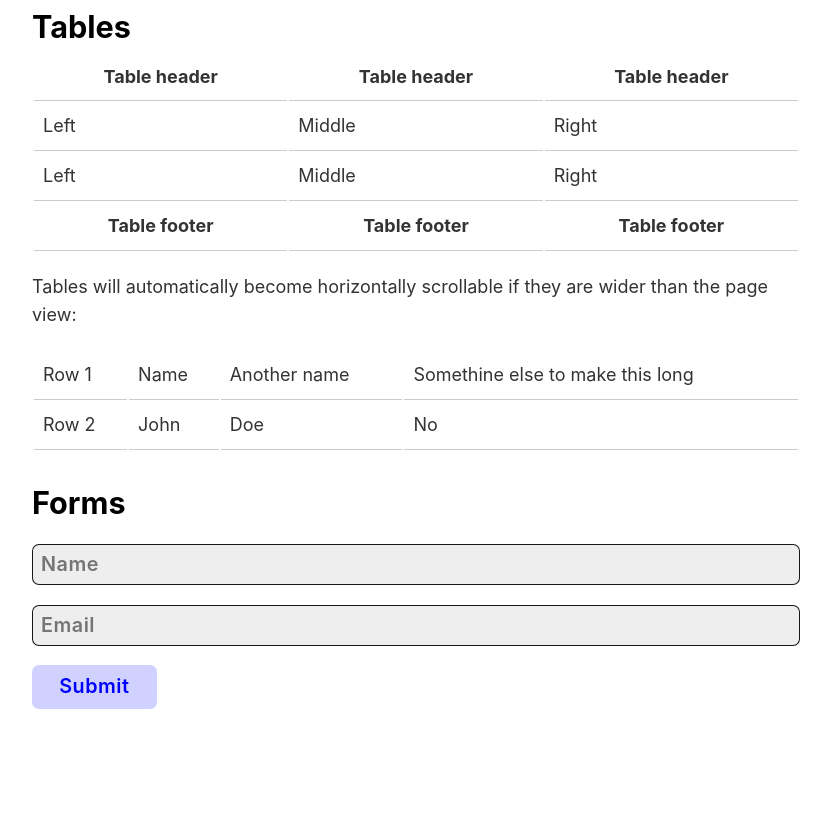
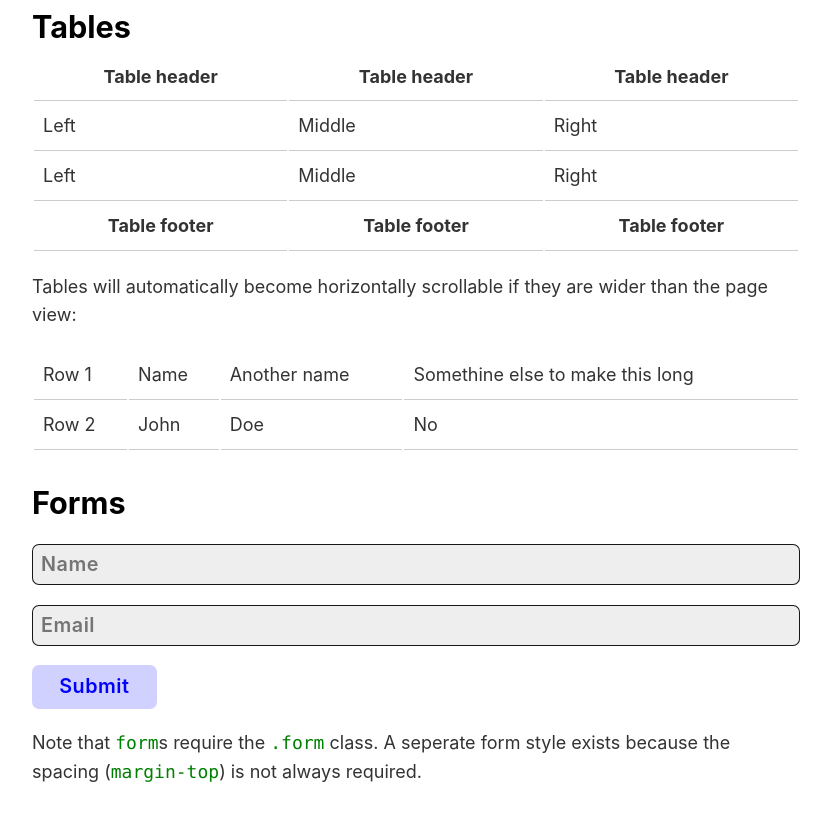
Before and after one commit to ninest/readability-ui, a plain HTML site: page index.html in a window 1280 px wide. Shown: the part 1824-2644 px from the top of the page, without its empty margins (224-1055 px from the left). Before the commit the page ends 2563 px from the top, so only its background shows below. Drawn offline with Linux system fonts and the light colour scheme.

Commit message:
changed .form spacing

```diff
--- a/index.html
+++ b/index.html
@@ -186,12 +186,16 @@ y = 0</pre>
       </table>
 
       <h2>Forms</h2>
-      <form action="">
+      <form class="form">
         <input type="text" placeholder="Name">
         <input type="text" placeholder="Email">
         <input type="submit">
       </form>
 
+      <p>
+        Note that <code>form</code>s require the <code>.form</code> class. A seperate form style exists because the spacing (<code>margin-top</code>) is not always required.
+      </p>
+
     </article>
   </div>
 </body>
--- a/scss/font.scss
+++ b/scss/font.scss
@@ -44,7 +44,7 @@ ul, ol {
   font-family: Menlo, monospace;
 }
 
-p, pre, blockquote, table, ul, ol {
+p, pre, blockquote, table, ul, ol, form {
   color: #333;
   margin-bottom: 1.1em;
 
--- a/scss/inputs.scss
+++ b/scss/inputs.scss
@@ -82,7 +82,7 @@ input[type=text] {
   }
 }
 
-form {
+form.form {
   * + * {
     margin-top: 1em;
   }
```
Also changed, not shown: css/font.css, css/inputs.css, output/all.css, 2 other files.
